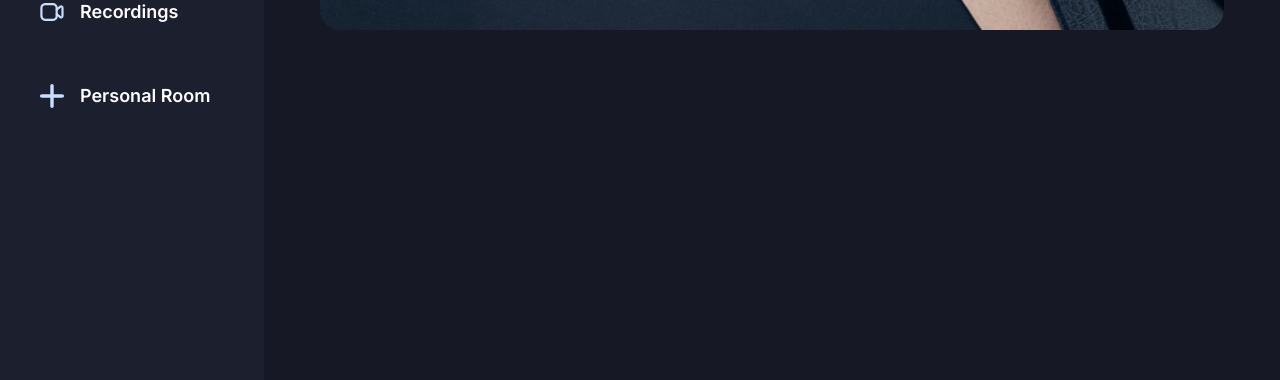
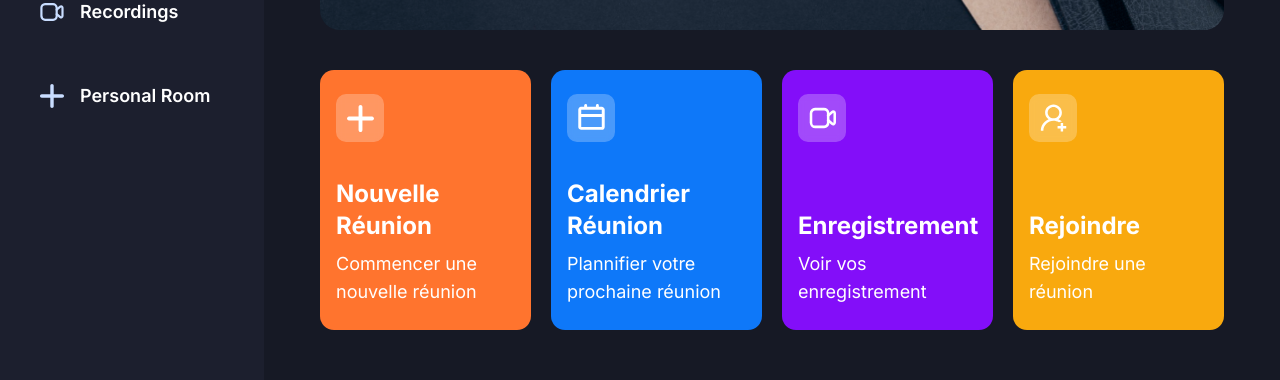
Before and after one commit to Valerian-Touzard/zoom-app, a Next.js app: page / in a window 1280 px wide. Shown: the part 382-762 px from the top of the page. Built offline with nearby package versions, Linux system fonts and the light colour scheme; no server answers.

Commit message:
feat: Ajout d'un composant card réutilisable pour les différentes options de notre application

```diff
--- /dev/null
+++ b/components/HomeCard.tsx
@@ -0,0 +1,35 @@
+import { cn } from "@/lib/utils";
+import Image from "next/image";
+import React from "react";
+
+interface HomeCardProps{
+    img: string,
+    title: string,
+    description: string,
+    handleClick: () => void,
+    className: string,
+}
+
+const HomeCard = ({img, title, description, handleClick, className}: HomeCardProps) => {
+  return (
+    <div
+      onClick={handleClick}
+      className={cn('px-4 py-6 flex flex-col justify-between w-full xl:max-w-[270px] min-h-[260px] rounded-[14px] cursor-pointer', className)}
+    >
+      <div className="flex-center glassmorphism size-12 rounded-[10px]">
+        <Image
+          src={img}
+          alt="meeting"
+          width={27}
+          height={27}
+        />
+      </div>
+      <div className="flex flex-col gap-2">
+        <h1 className="text-2xl font-bold">{title}</h1>
+        <p className="text-lg font-normal">{description}</p>
+      </div>
+    </div>
+  );
+};
+
+export default HomeCard;
--- a/components/MeetingTypeList.tsx
+++ b/components/MeetingTypeList.tsx
@@ -1,11 +1,44 @@
-"use client"
-import Image from "next/image";
-import React from "react";
+"use client";
+import React, { useState } from "react";
+import HomeCard from "./HomeCard";
+import { useRouter } from "next/navigation";
 
 const MeetingTypeList = () => {
+  const [meetingState, setMeetingState] = useState<
+    "isScheduleMeeting" | "isJoiningMeeting" | "isInstantMeeting" | undefined
+  >();
+
+  const router = useRouter();
   return (
     <section className="grid grid-cols-1 gap-5 md:grid-cols-2 xl:grid-cols-4">
-
+      <HomeCard
+        img="/icons/add-meeting.svg"
+        title="Nouvelle Réunion"
+        description="Commencer une nouvelle réunion"
+        handleClick={() => setMeetingState('isJoiningMeeting')}
+        className='bg-orange-1'
+      />
+      <HomeCard
+        img="/icons/schedule.svg"
+        title="Calendrier Réunion"
+        description="Plannifier votre prochaine réunion"
+        handleClick={() => setMeetingState('isScheduleMeeting')}
+        className='bg-blue-1'
+      />
+      <HomeCard
+        img="/icons/recordings.svg"
+        title="Enregistrement"
+        description="Voir vos enregistrement"
+        handleClick={() => setMeetingState("isJoiningMeeting")}
+        className='bg-purple-1'
+      />
+      <HomeCard
+        img="/icons/join-meeting.svg"
+        title="Rejoindre"
+        description="Rejoindre une réunion"
+        handleClick={() => setMeetingState('isJoiningMeeting')}
+        className='bg-yellow-1'
+      />
     </section>
   );
 };
```
